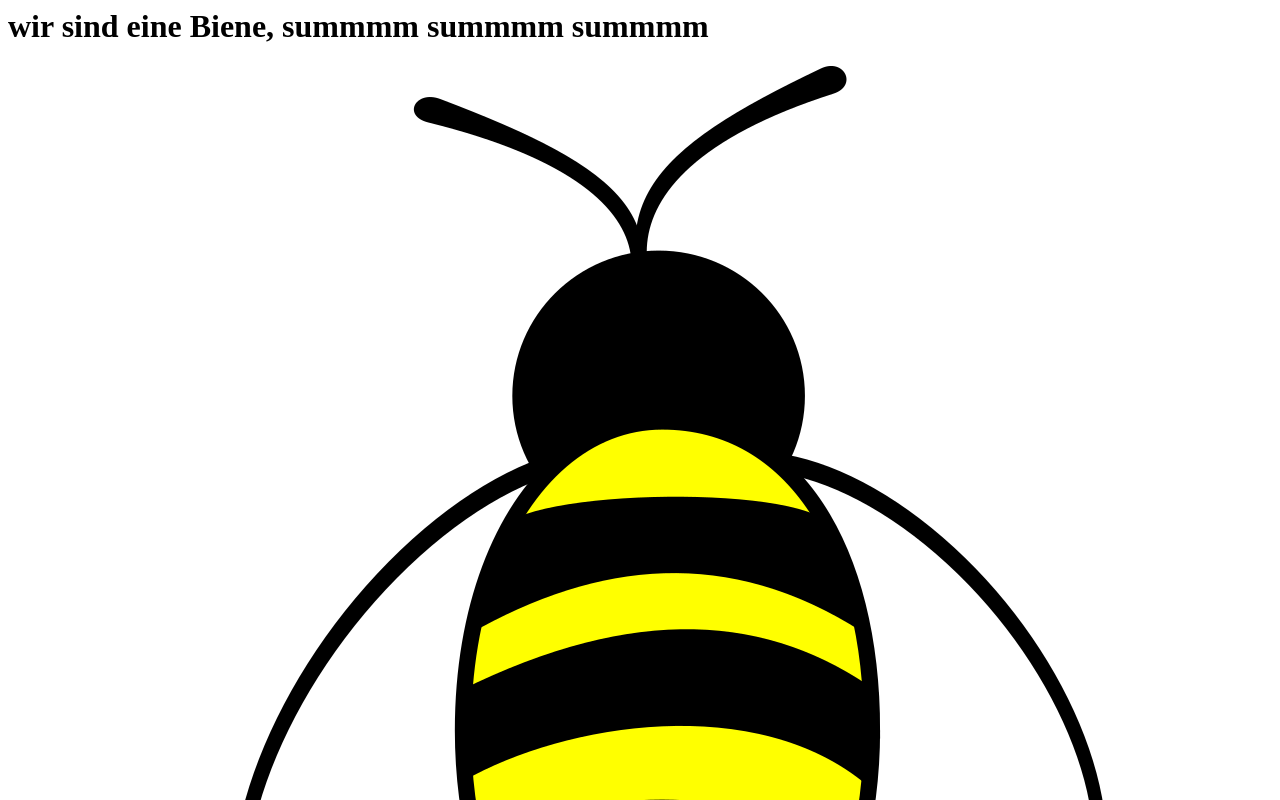
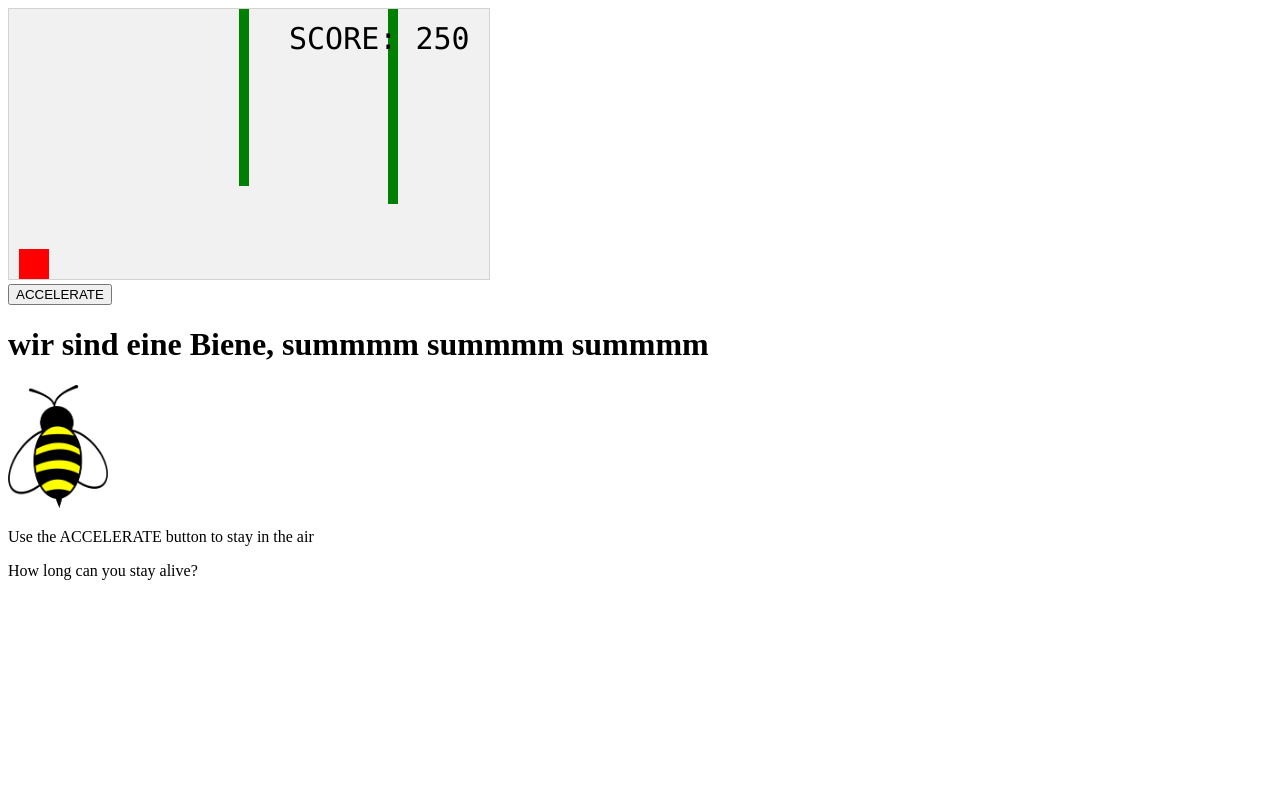
Before and after one commit to spheppner/WirSindBiene, a plain HTML site: page docs/index.html in a window 1280 px wide. Shown: the top 800 px of the page. Drawn offline with Linux system fonts and the light colour scheme.

Commit message:
inserted javascript game, width limit for bee.png

```diff
--- a/docs/index.html
+++ b/docs/index.html
@@ -1,5 +1,143 @@
+<!DOCTYPE html>
+<html>
+<head>
+<meta name="viewport" content="width=device-width, initial-scale=1.0"/>
+<style>
+canvas {
+    border:1px solid #d3d3d3;
+    background-color: #f1f1f1;
+}
+</style>
+</head>
+<body onload="startGame()">
+<script>
+
+var myGamePiece;
+var myObstacles = [];
+var myScore;
+
+function startGame() {
+    myGamePiece = new component(30, 30, "red", 10, 120);
+    myGamePiece.gravity = 0.05;
+    myScore = new component("30px", "Consolas", "black", 280, 40, "text");
+    myGameArea.start();
+}
+
+var myGameArea = {
+    canvas : document.createElement("canvas"),
+    start : function() {
+        this.canvas.width = 480;
+        this.canvas.height = 270;
+        this.context = this.canvas.getContext("2d");
+        document.body.insertBefore(this.canvas, document.body.childNodes[0]);
+        this.frameNo = 0;
+        this.interval = setInterval(updateGameArea, 20);
+        },
+    clear : function() {
+        this.context.clearRect(0, 0, this.canvas.width, this.canvas.height);
+    }
+}
+
+function component(width, height, color, x, y, type) {
+    this.type = type;
+    this.score = 0;
+    this.width = width;
+    this.height = height;
+    this.speedX = 0;
+    this.speedY = 0;
+    this.x = x;
+    this.y = y;
+    this.gravity = 0;
+    this.gravitySpeed = 0;
+    this.update = function() {
+        ctx = myGameArea.context;
+        if (this.type == "text") {
+            ctx.font = this.width + " " + this.height;
+            ctx.fillStyle = color;
+            ctx.fillText(this.text, this.x, this.y);
+        } else {
+            ctx.fillStyle = color;
+            ctx.fillRect(this.x, this.y, this.width, this.height);
+        }
+    }
+    this.newPos = function() {
+        this.gravitySpeed += this.gravity;
+        this.x += this.speedX;
+        this.y += this.speedY + this.gravitySpeed;
+        this.hitBottom();
+    }
+    this.hitBottom = function() {
+        var rockbottom = myGameArea.canvas.height - this.height;
+        if (this.y > rockbottom) {
+            this.y = rockbottom;
+            this.gravitySpeed = 0;
+        }
+    }
+    this.crashWith = function(otherobj) {
+        var myleft = this.x;
+        var myright = this.x + (this.width);
+        var mytop = this.y;
+        var mybottom = this.y + (this.height);
+        var otherleft = otherobj.x;
+        var otherright = otherobj.x + (otherobj.width);
+        var othertop = otherobj.y;
+        var otherbottom = otherobj.y + (otherobj.height);
+        var crash = true;
+        if ((mybottom < othertop) || (mytop > otherbottom) || (myright < otherleft) || (myleft > otherright)) {
+            crash = false;
+        }
+        return crash;
+    }
+}
+
+function updateGameArea() {
+    var x, height, gap, minHeight, maxHeight, minGap, maxGap;
+    for (i = 0; i < myObstacles.length; i += 1) {
+        if (myGamePiece.crashWith(myObstacles[i])) {
+            return;
+        }
+    }
+    myGameArea.clear();
+    myGameArea.frameNo += 1;
+    if (myGameArea.frameNo == 1 || everyinterval(150)) {
+        x = myGameArea.canvas.width;
+        minHeight = 20;
+        maxHeight = 200;
+        height = Math.floor(Math.random()*(maxHeight-minHeight+1)+minHeight);
+        minGap = 50;
+        maxGap = 200;
+        gap = Math.floor(Math.random()*(maxGap-minGap+1)+minGap);
+        myObstacles.push(new component(10, height, "green", x, 0));
+        myObstacles.push(new component(10, x - height - gap, "green", x, height + gap));
+    }
+    for (i = 0; i < myObstacles.length; i += 1) {
+        myObstacles[i].x += -1;
+        myObstacles[i].update();
+    }
+    myScore.text="SCORE: " + myGameArea.frameNo;
+    myScore.update();
+    myGamePiece.newPos();
+    myGamePiece.update();
+}
+
+function everyinterval(n) {
+    if ((myGameArea.frameNo / n) % 1 == 0) {return true;}
+    return false;
+}
+
+function accelerate(n) {
+    myGamePiece.gravity = n;
+}
+</script>
+<br>
+<button onmousedown="accelerate(-0.2)" onmouseup="accelerate(0.05)">ACCELERATE</button>
+
 <h1>wir sind eine Biene, summmm summmm summmm</h1>
 
-da kommt das javascript spiel rein
+<img src= "pictures/bee.png" alt= "Biene" width="100">
 
-<img src= "pictures/bee.png" alt= "Biene">
+<p>Use the ACCELERATE button to stay in the air</p>
+<p>How long can you stay alive?</p>
+
+</body>
+</html>
```
